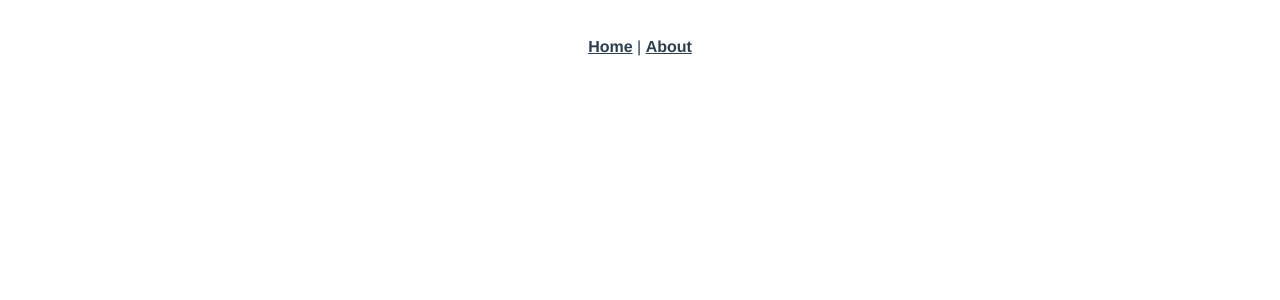
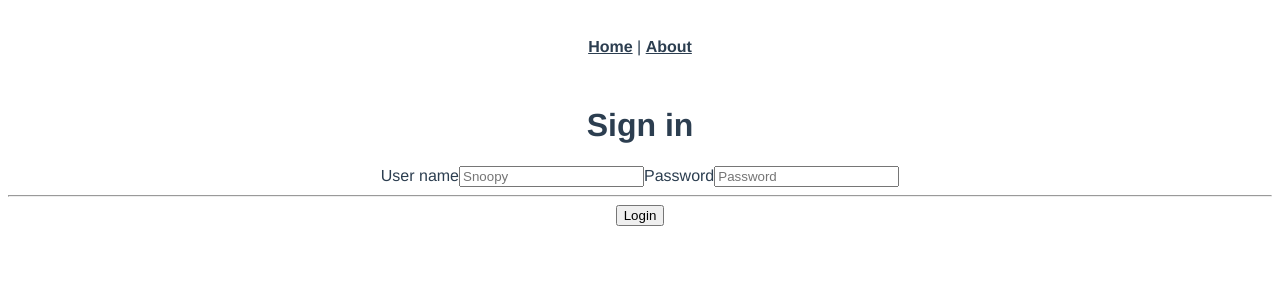
Before and after one commit to kooooichi24/vue-authentication-example, a Vue app: page /login in a window 1280 px wide. Shown: the top 300 px of the page. Built offline with nearby package versions, Linux system fonts and the light colour scheme.

Commit message:
LoginFormを作成したお

```diff
--- a/package.json
+++ b/package.json
@@ -3,7 +3,7 @@
   "version": "0.1.0",
   "private": true,
   "scripts": {
-    "serve": "vue-cli-service serve",
+    "serve": "vue-cli-service serve --open",
     "build": "vue-cli-service build",
     "lint": "vue-cli-service lint"
   },
--- a/src/router/index.js
+++ b/src/router/index.js
@@ -17,7 +17,12 @@ Vue.use(VueRouter)
     // this generates a separate chunk (about.[hash].js) for this route
     // which is lazy-loaded when the route is visited.
     component: () => import(/* webpackChunkName: "about" */ '../views/About.vue')
-  }
+  },
+  {
+    path: '/login',
+    name: 'Login',
+    component: () => import('@/views/Login')
+  },
 ]
 
 const router = new VueRouter({
--- /dev/null
+++ b/src/views/Login.vue
@@ -0,0 +1,32 @@
+<template>
+  <div>
+    <form class="login" @submit.prevent="login">
+     <h1>Sign in</h1>
+     <label>User name</label>
+     <input required v-model="username" type="text" placeholder="Snoopy"/>
+     <label>Password</label>
+     <input required v-model="password" type="password" placeholder="Password"/>
+     <hr/>
+     <button type="submit">Login</button>
+    </form>
+  </div>
+</template>
+
+<script>
+export default {
+  name: 'Login',
+  data() {
+    return {
+      username: null,
+      password: null,
+    };
+  },
+  methods: {
+    login: function () {
+      const { username, password } = this;
+      this.$store.dispacth('AUTH_REQUEST', { username, password })
+        .then(() => this.$router.push('/'));
+    },
+  },
+};
+</script>
```
